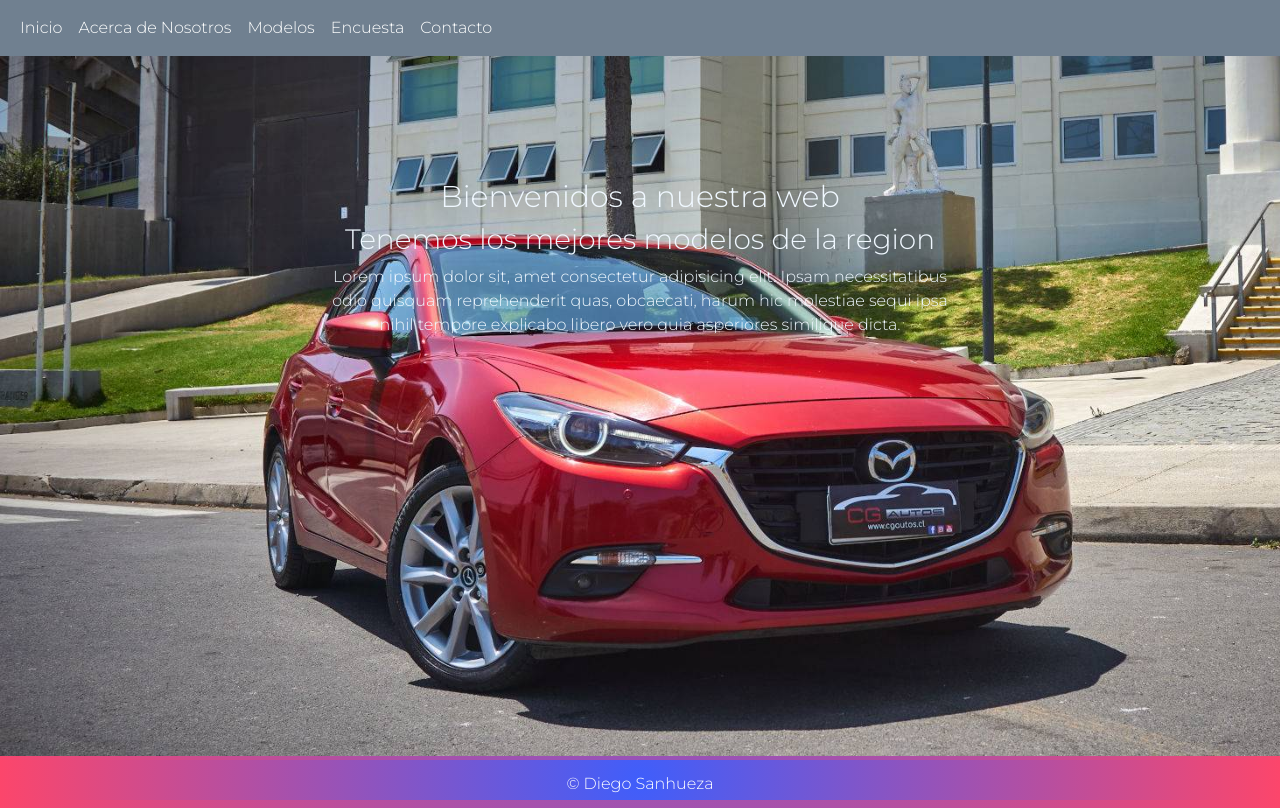
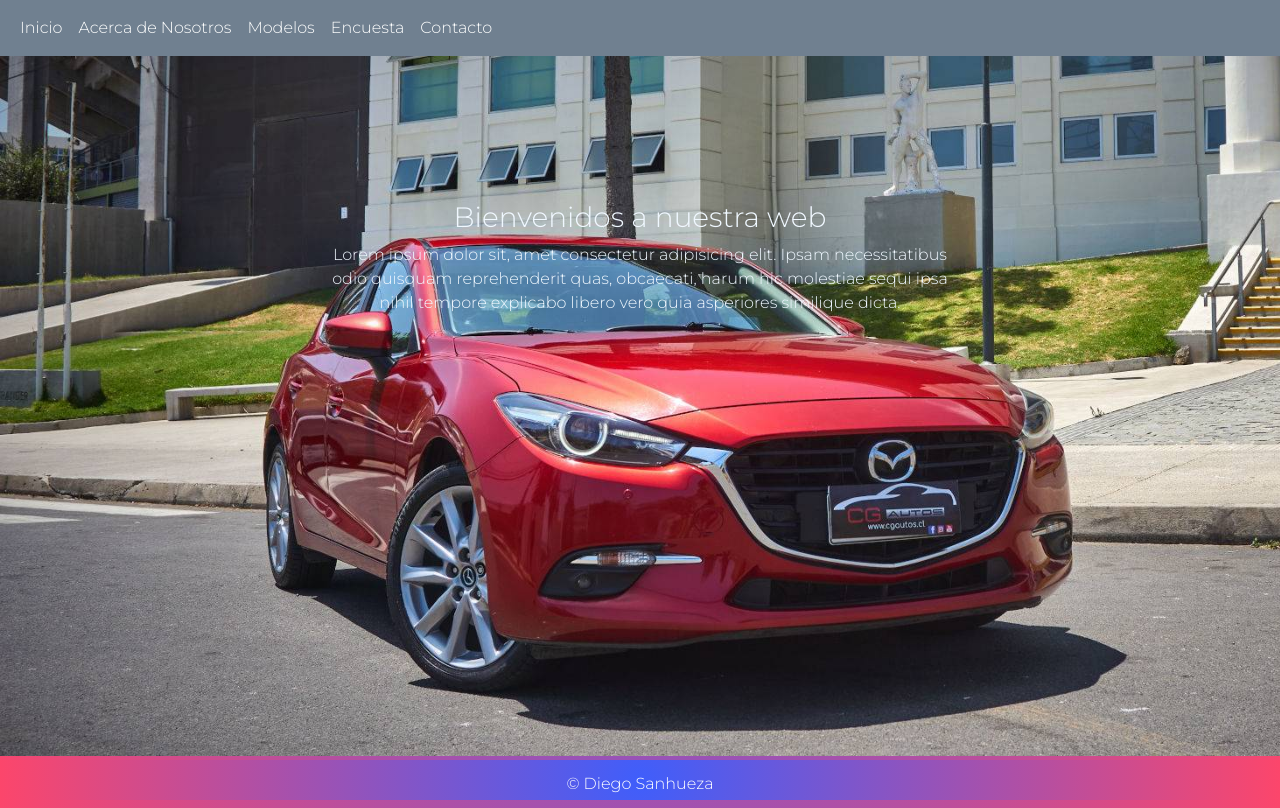
Before and after one commit to DIEGOMARCE/Automotora-HTML-CSS, a plain HTML site: page index.html in a window 1280 px wide. Drawn offline with nearby package versions, Linux system fonts and the light colour scheme.

Commit message:
arreglando bugs

```diff
--- a/index.html
+++ b/index.html
@@ -42,8 +42,8 @@
         <!-- Seccion De Inicio -->
         <div id="Inicio" class="hero-image ">
             <div class="hero-text ">
-                <h1 style="font-size:30px" class="animate__animated animate__backInDown">Bienvenidos a nuestra web</h1>
-                <h3 class="animate__animated animate__bounceInDown">Tenemos los mejores modelos de la region</h3>
+
+                <h3 class="animate__animated animate__bounceInDown">Bienvenidos a nuestra web</h3>
                 <p class="animate__animated animate__backInUp">
                     Lorem ipsum dolor sit, amet consectetur adipisicing elit. Ipsam
                     necessitatibus odio quisquam reprehenderit quas, obcaecati, harum hic
```
Also changed, not shown: encuesta.html (+4 -5 lines).
